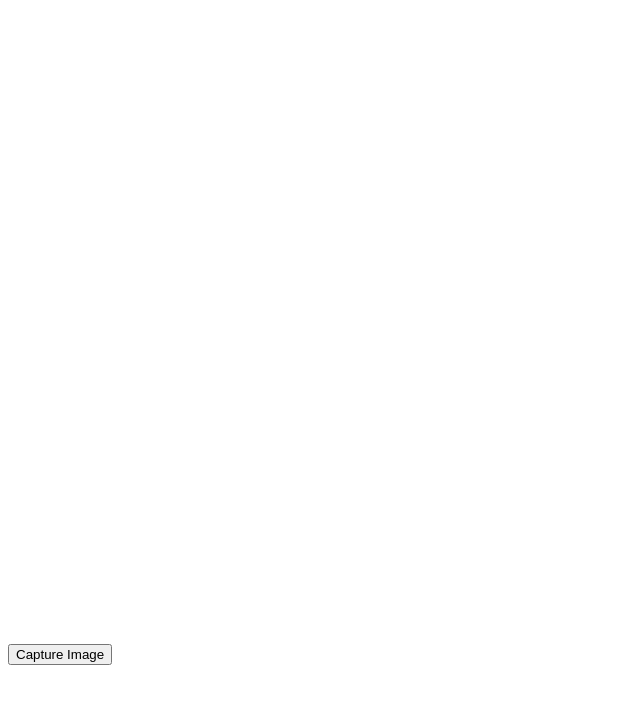
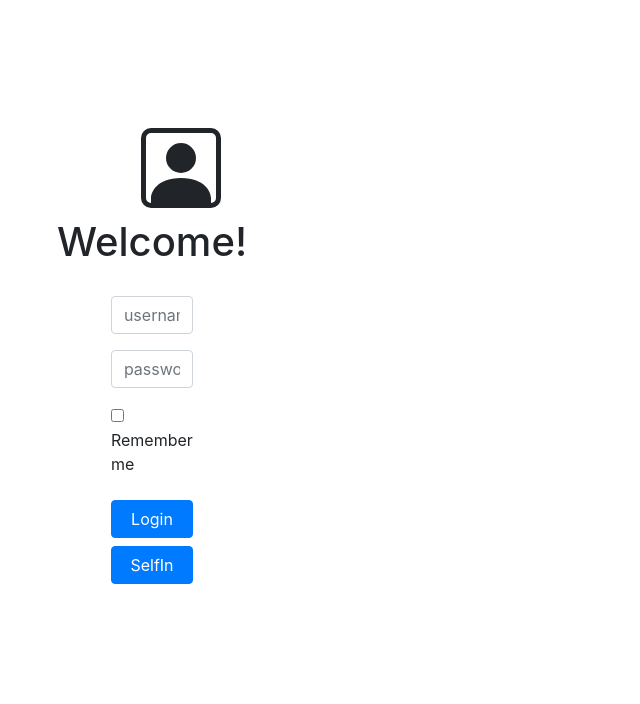
Before and after one commit to AjithThanam/SelfIn-Authentication, an Angular app in the folder SelfIn-Frontend/selfin-app/: page / in a window 1280 px wide. Shown: the top 704 px of the page, without its empty margins (0-640 px from the left). Built offline with nearby package versions, Linux system fonts and the light colour scheme; no server answers.

Commit message:
implemented login view

```diff
--- a/SelfIn-Frontend/selfin-app/package.json
+++ b/SelfIn-Frontend/selfin-app/package.json
@@ -21,6 +21,7 @@
     "@angular/router": "~9.1.2",
     "@types/dom-to-image": "^2.6.0",
     "@types/file-saver": "^2.0.1",
+    "bootstrap": "^4.4.1",
     "dom-to-image": "^2.6.0",
     "file-saver": "^2.0.2",
     "html2canvas": "^1.0.0-rc.5",
--- a/SelfIn-Frontend/selfin-app/src/app/app.component.html
+++ b/SelfIn-Frontend/selfin-app/src/app/app.component.html
@@ -1 +1 @@
-<app-camera></app-camera>
+<app-login></app-login>
--- a/SelfIn-Frontend/selfin-app/src/app/app.module.ts
+++ b/SelfIn-Frontend/selfin-app/src/app/app.module.ts
@@ -3,11 +3,13 @@ import { NgModule } from '@angular/core';
 
 import { AppComponent } from './app.component';
 import { CameraComponent } from './camera/camera.component';
+import { LoginComponent } from './login/login.component';
 
 @NgModule({
   declarations: [
     AppComponent,
-    CameraComponent
+    CameraComponent,
+    LoginComponent
   ],
   imports: [
     BrowserModule
--- a/SelfIn-Frontend/selfin-app/src/app/camera/camera.component.ts
+++ b/SelfIn-Frontend/selfin-app/src/app/camera/camera.component.ts
@@ -1,9 +1,7 @@
 import { Component, OnInit, ElementRef, Renderer2, ViewChild } from '@angular/core';
-import { Subject, Observable } from 'rxjs';
-import { WebcamImage, WebcamInitError, WebcamUtil } from 'ngx-webcam';
 import html2canvas from 'html2canvas';
 import { saveAs } from 'file-saver';
-import { DomToImage } from 'dom-to-image';
+
 
 @Component({
   selector: 'app-camera',
@@ -65,9 +63,6 @@ export class CameraComponent implements OnInit {
         });
     }
 
-    getBase64Image(img: any) {
-
-    }
 
     handleError(error) {
         console.log('Error: ', error);
--- /dev/null
+++ b/SelfIn-Frontend/selfin-app/src/app/login/login.component.css
@@ -0,0 +1,15 @@
+#form-style{
+    position: absolute;
+    /* top: 50%;
+    left: 50%;
+    margin-top: -50px;
+    margin-left: -50px;
+    width: 100px;
+    height: 100px; */
+}
+
+
+
+body {
+  background-color: #f5f5f5;
+}
--- /dev/null
+++ b/SelfIn-Frontend/selfin-app/src/app/login/login.component.html
@@ -0,0 +1,33 @@
+<link href="https://stackpath.bootstrapcdn.com/bootstrap/4.4.1/css/bootstrap.min.css" rel="stylesheet" integrity="sha384-Vkoo8x4CGsO3+Hhxv8T/Q5PaXtkKtu6ug5TOeNV6gBiFeWPGFN9MuhOf23Q9Ifjh" crossorigin="anonymous">
+<link rel="stylesheet" href="https://cdnjs.cloudflare.com/ajax/libs/font-awesome/4.7.0/css/font-awesome.min.css">
+
+<body style="background-color: #f5f5f5;">
+    <form action="/login" method="POST" style="margin-top: 10%;" id="form-style">
+        <div class="container">
+            <div >
+                <svg  style="margin-left: 46%;" class="bi bi-person-square" width="5em" height="5em" viewBox="0 0 16 16" fill="currentColor" xmlns="http://www.w3.org/2000/svg">
+                    <path fill-rule="evenodd" d="M14 1H2a1 1 0 00-1 1v12a1 1 0 001 1h12a1 1 0 001-1V2a1 1 0 00-1-1zM2 0a2 2 0 00-2 2v12a2 2 0 002 2h12a2 2 0 002-2V2a2 2 0 00-2-2H2z" clip-rule="evenodd"/>
+                    <path fill-rule="evenodd" d="M2 15v-1c0-1 1-4 6-4s6 3 6 4v1H2zm6-6a3 3 0 100-6 3 3 0 000 6z" clip-rule="evenodd"/>
+                  </svg>
+                <h1 style="text-align: center; margin-top: 10px;">Welcome!</h1>
+                <div style="width: 30%; margin: 30px auto;">
+                    <div class="form-group">
+                        <input class="form-control" type="text" name="username" placeholder="username">
+                    </div>
+                    <div class="form-group">
+                        <input class="form-control" type="password" name="password" placeholder="password">
+                    </div>
+                    <div class="checkbox mb-3">
+                        <label>
+                            <input type="checkbox" value="remember-me"> Remember me
+                        </label>
+                    </div>
+                    <div class="form-group">
+                        <input class="btn btn-md btn-primary btn-block" type="submit" value="Login">
+                        <button class="btn btn-md btn-primary btn-block" type="submit" > SelfIn </button>
+                    </div>
+                </div>
+            </div>
+        </div>
+    </form>
+</body>
--- /dev/null
+++ b/SelfIn-Frontend/selfin-app/src/app/login/login.component.ts
@@ -0,0 +1,15 @@
+import { Component, OnInit } from '@angular/core';
+
+@Component({
+  selector: 'app-login',
+  templateUrl: './login.component.html',
+  styleUrls: ['./login.component.css']
+})
+export class LoginComponent implements OnInit {
+
+  constructor() { }
+
+  ngOnInit(): void {
+  }
+
+}
```
Also changed, not shown: 2 other files (tests, documents, lock files or other folders).
